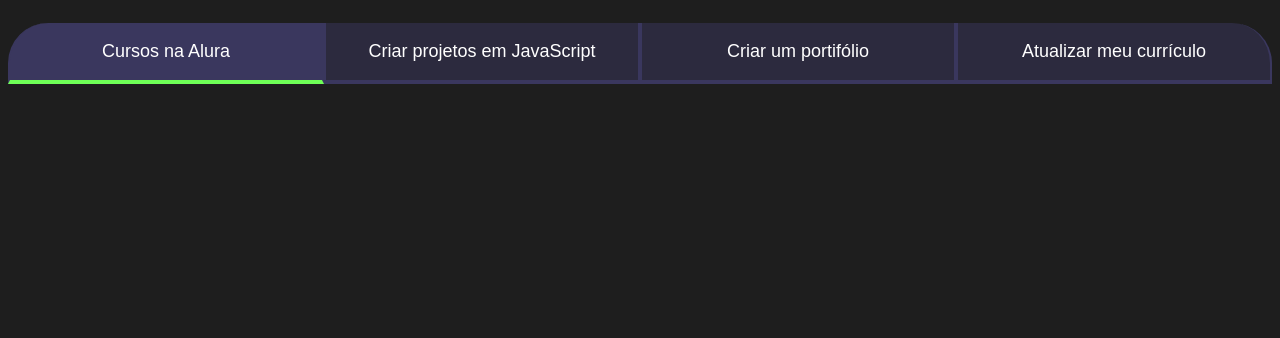
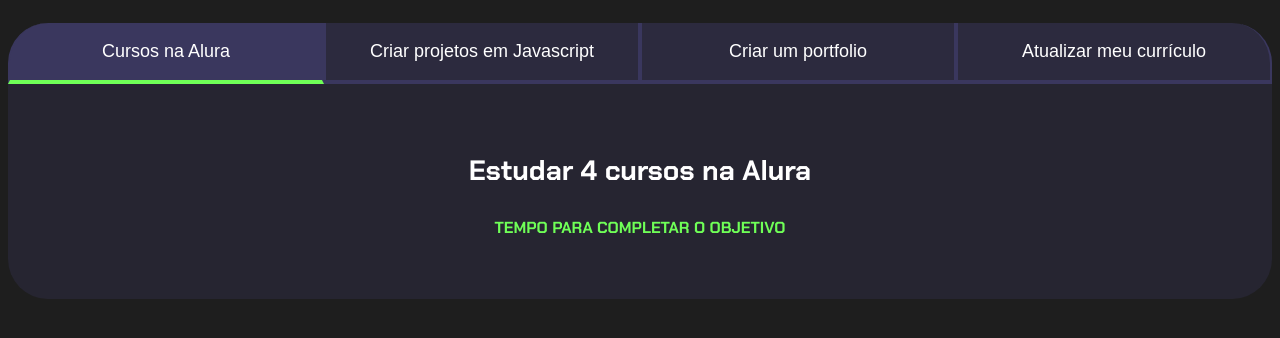
Before and after one commit to Sidneyy06/ALURA, a plain HTML site: page index.html in a window 1280 px wide. Shown: the part 72-410 px from the top of the page. Drawn offline with Linux system fonts and the light colour scheme.

Commit message:
Update index.html

```diff
--- a/index.html
+++ b/index.html
@@ -14,12 +14,38 @@
 
 <section class="conteudo principal">
     <h2 class="titulo-principal">Meus objetivos do ano<span>_</span></h2>
-    <div class="botoes">
-        <button class="botao ativo">Cursos na Alura</button>
-        <button class="botao">Criar projetos em JavaScript</button>
-        <button class="botao">Criar um portifólio</button>
-        <button class="botao">Atualizar meu currículo</button>
+
+
+    <div class="conteudo">
+        <div class="botoes">
+            <button class="botao ativo">Cursos na Alura</button>
+            <button class="botao">Criar projetos em Javascript</button>
+            <button class="botao">Criar um portfolio</button>
+            <button class="botao">Atualizar meu currículo</button>
+        </div>
+
+
+        <div class="abas-textos">
+            <div class="aba-conteudo ativo">
+                <h3 class="aba-conteudo-titulo-principal">Estudar 4 cursos na Alura</h3>
+                <h4 class="aba-conteudo-titulo-secundario">Tempo para completar o objetivo</h4>
+            </div>
+            <div class="aba-conteudo">
+                <h3 class="aba-conteudo-titulo-principal">Criar 5 projetos em Javascript</h3>
+                <h4 class="aba-conteudo-titulo-secundario">Tempo para completar o objetivo</h4>
+            </div>
+            <div class="aba-conteudo">
+                <h3 class="aba-conteudo-titulo-principal">Criar um portfolio com os meus 3 melhores projetos</h3>
+                <h4 class="aba-conteudo-titulo-secundario">Tempo para completar o objetivo</h4>
+            </div>
+            <div class="aba-conteudo">
+                <h3 class="aba-conteudo-titulo-principal">Atualizar meu curriculo com os certificados da Alura</h3>
+                <h4 class="aba-conteudo-titulo-secundario">Tempo para completar o objetivo</h4>
+            </div>
+        </div>
     </div>
+
+
 </section>
 
     <script src="main.js"></script>
```
